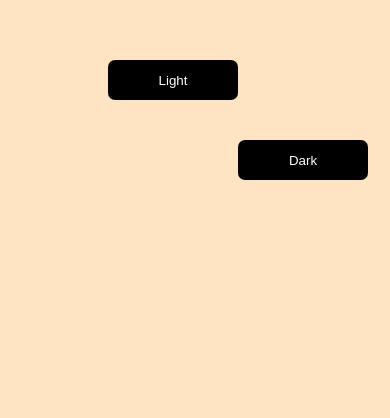
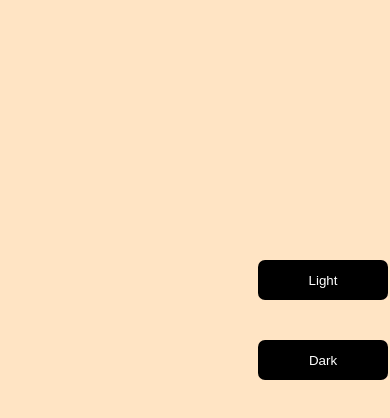
Before and after one commit to Aniritha22/Background-and-Button-color-change, a plain HTML site: page index.html in a window 390 px wide. Shown: the part 240-658 px from the top of the page. Drawn offline with Linux system fonts and the light colour scheme.

Commit message:
Update style.css

```diff
--- a/style.css
+++ b/style.css
@@ -23,11 +23,11 @@ button{
         margin:0;
     }
     #on{
-        margin:300px 0 0 100px;
+        margin:500px 0 0 250px;
 
     }
 
      #off{
-        margin:40px 0 0 230px;
+        margin:40px 0 0 250px;
     }
 }
```
